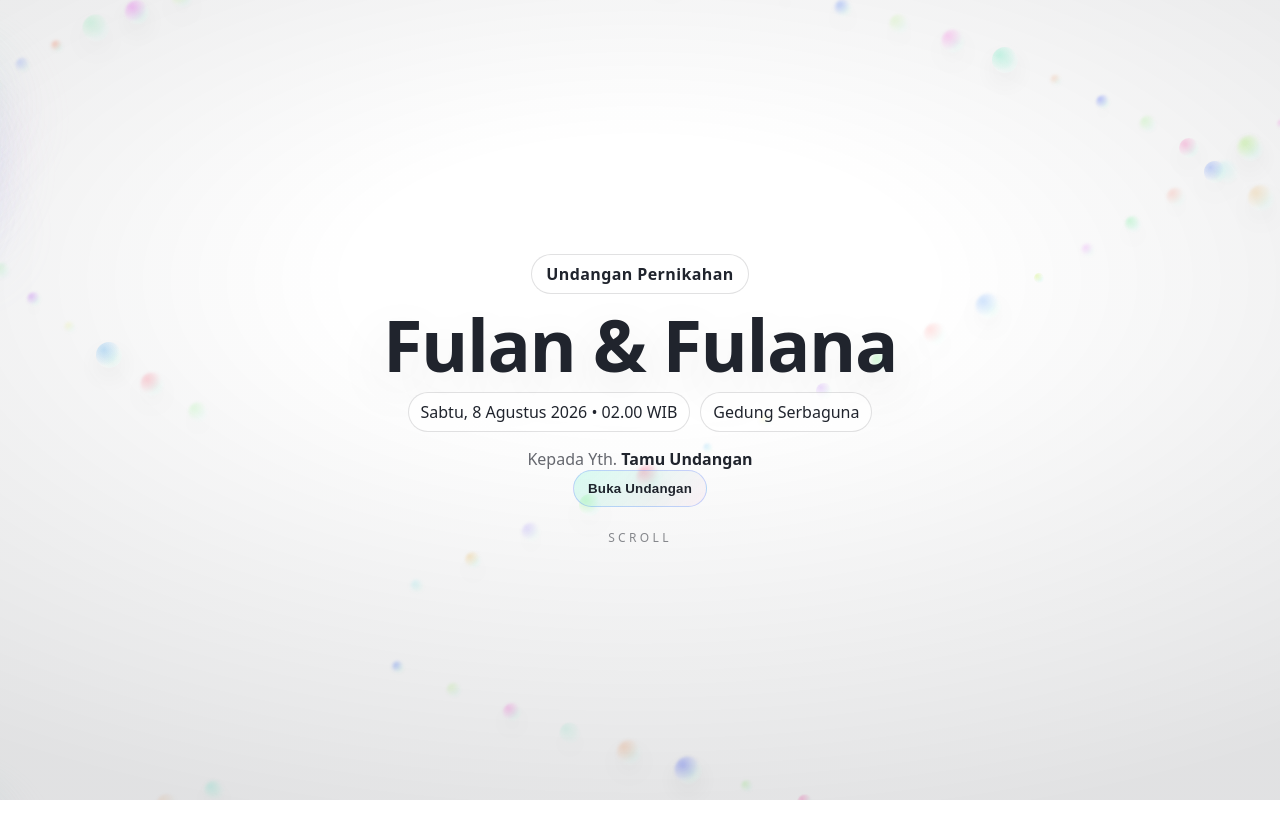
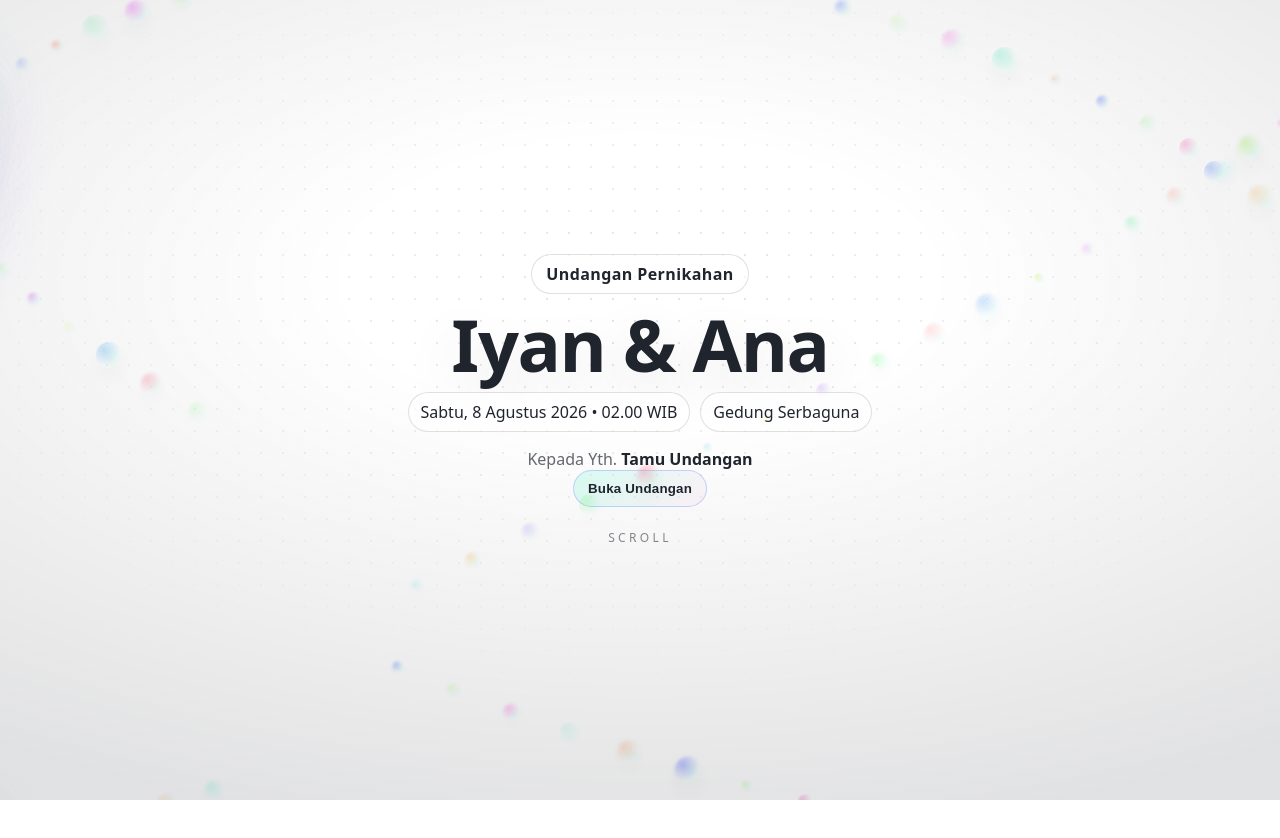
Before and after one commit to yurasera/FloWedding, a React (Vite) app: page / in a window 1280 px wide. Shown: the top 838 px of the page. Built offline with nearby package versions, Linux system fonts and the light colour scheme.

Commit message:
refactor(CoverHeader): add dot grid

```diff
--- a/src/components/MicroParallaxScene.jsx
+++ b/src/components/MicroParallaxScene.jsx
@@ -66,6 +66,18 @@ export default function MicroParallaxScene() {
   return (
     <div className="scene micro-scene" aria-hidden="true">
       <ParallaxLayer
+        speed={0.04}
+        range={220}
+        mouseX={70}
+        mouseY={46}
+        rotateX={0}
+        rotateY={0}
+        className="micro-layer micro-dotgrid"
+      >
+        <div className="dotgrid" />
+      </ParallaxLayer>
+
+      <ParallaxLayer
         speed={0.08}
         range={320}
         mouseX={30}
--- a/src/data/invitation.js
+++ b/src/data/invitation.js
@@ -1,13 +1,13 @@
 export const invitation = {
   couple: {
     groom: {
-      name: "Fulan",
-      short: "Fulan",
+      name: "Satria Lian",
+      short: "Iyan",
       parents: "Putra dari Bpk. ... & Ibu ...",
     },
     bride: {
-      name: "Fulana",
-      short: "Fulana",
+      name: "Anila Zulfiana",
+      short: "Ana",
       parents: "Putri dari Bpk. ... & Ibu ...",
     },
   },
--- a/src/styles.css
+++ b/src/styles.css
@@ -230,6 +230,20 @@ code {
 .sparklefield {
   position: absolute;
   inset: 0;
+}
+
+.dotgrid {
+  position: absolute;
+  inset: 0;
+  opacity: 0.7;
+  background-image: radial-gradient(rgba(8, 12, 22, 0.16) 1px, transparent 1px);
+  background-size: 22px 22px;
+  background-position: 0 0;
+  mask-image: radial-gradient(80% 60% at 50% 40%, rgba(0, 0, 0, 1), transparent 75%);
+}
+
+.micro-dotgrid {
+  mix-blend-mode: multiply;
 }
 
 .bubble {
```
